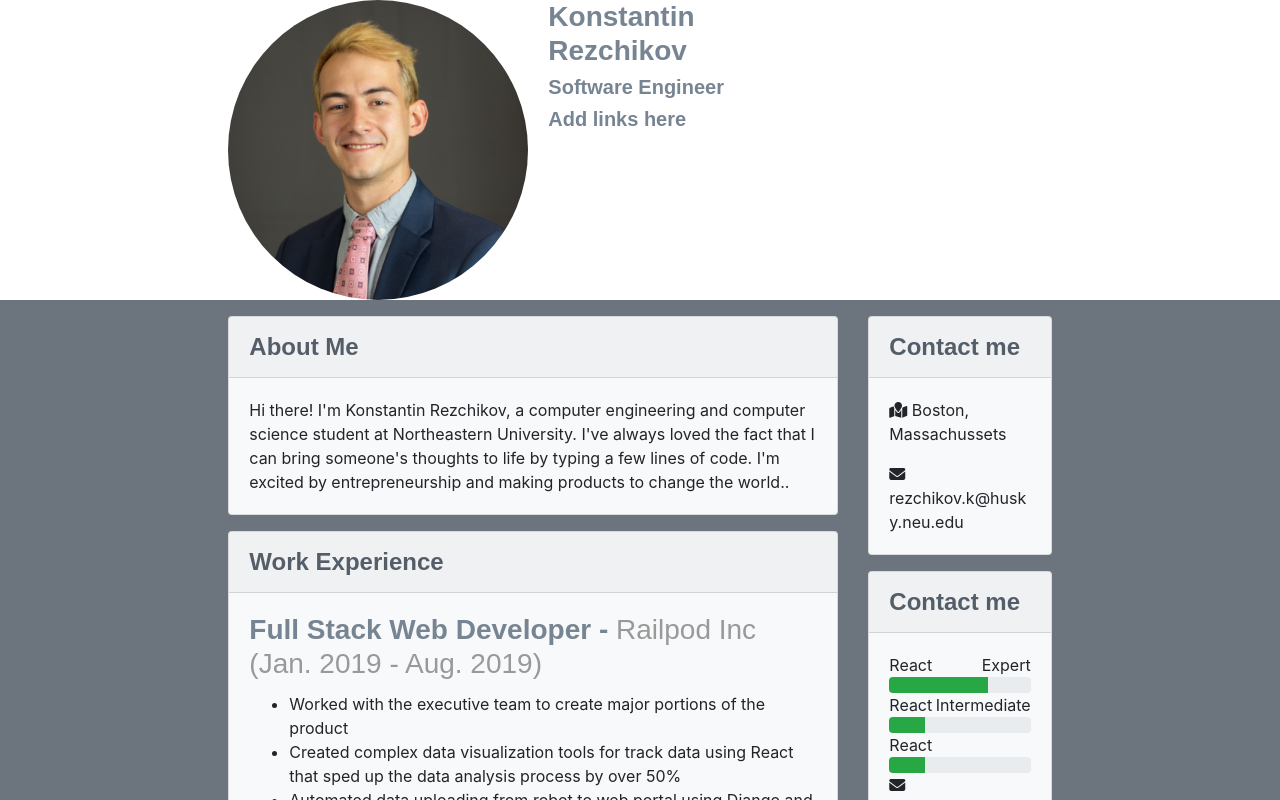
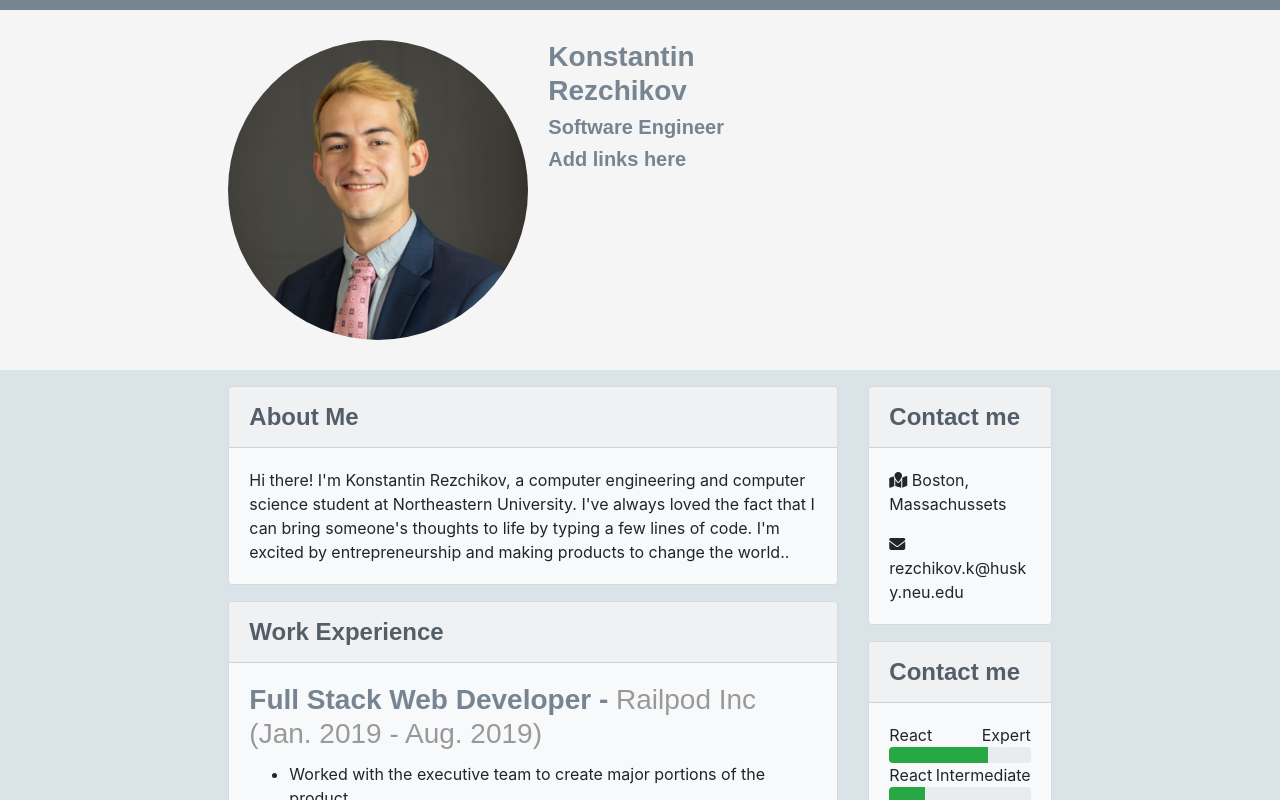
Before and after one commit to krezchikov42/resume, a React (Create React App) app: page / in a window 1280 px wide. Shown: the top 800 px of the page. Built offline with nearby package versions, Linux system fonts and the light colour scheme; some icons are missing.

Commit message:
changing background colors

```diff
--- a/src/index.css
+++ b/src/index.css
@@ -23,8 +23,9 @@ h1, h2, h3, h4, h5, h6, .card-header {
   font-weight: normal;
 }
 
-.useful-row{
+.body{
   height: 100%;
+  background: #DAE3E7;
 }
 
 .container-fluid {
@@ -42,3 +43,9 @@ h1, h2, h3, h4, h5, h6, .card-header {
   border-radius: 50%;
   background-size: cover;
 }
+
+.header {
+  padding: 30px 0;
+  background: #f5f5f5;
+  border-top: 10px solid #778492;
+}
--- a/src/scenes/Resume.js
+++ b/src/scenes/Resume.js
@@ -20,7 +20,7 @@ export default class Resume extends React.Component {
                 "Automated data uploading from robot to web portal using Django and AWS",
                 "Converted API that increased GPS accuracy from Java to Python to fit in with current codebase"]}
         return <div className="container-fluid">
-            <div className="row">
+            <div className="row header">
                 <div className="col-3 offset-2">
                     <img  id="resume-photo" src={resume_photo} alt="Konstantin Rezchikov"></img>
                 </div>
@@ -30,7 +30,7 @@ export default class Resume extends React.Component {
                     <h5>Add links here</h5>
                 </div>
             </div>
-            <div className="row bg-secondary useful-row">
+            <div className="row body">
                 <div className="col-6 offset-2">
                     <div className="card bg-light my-3">
                         <div className="card-header">About Me</div>
```
